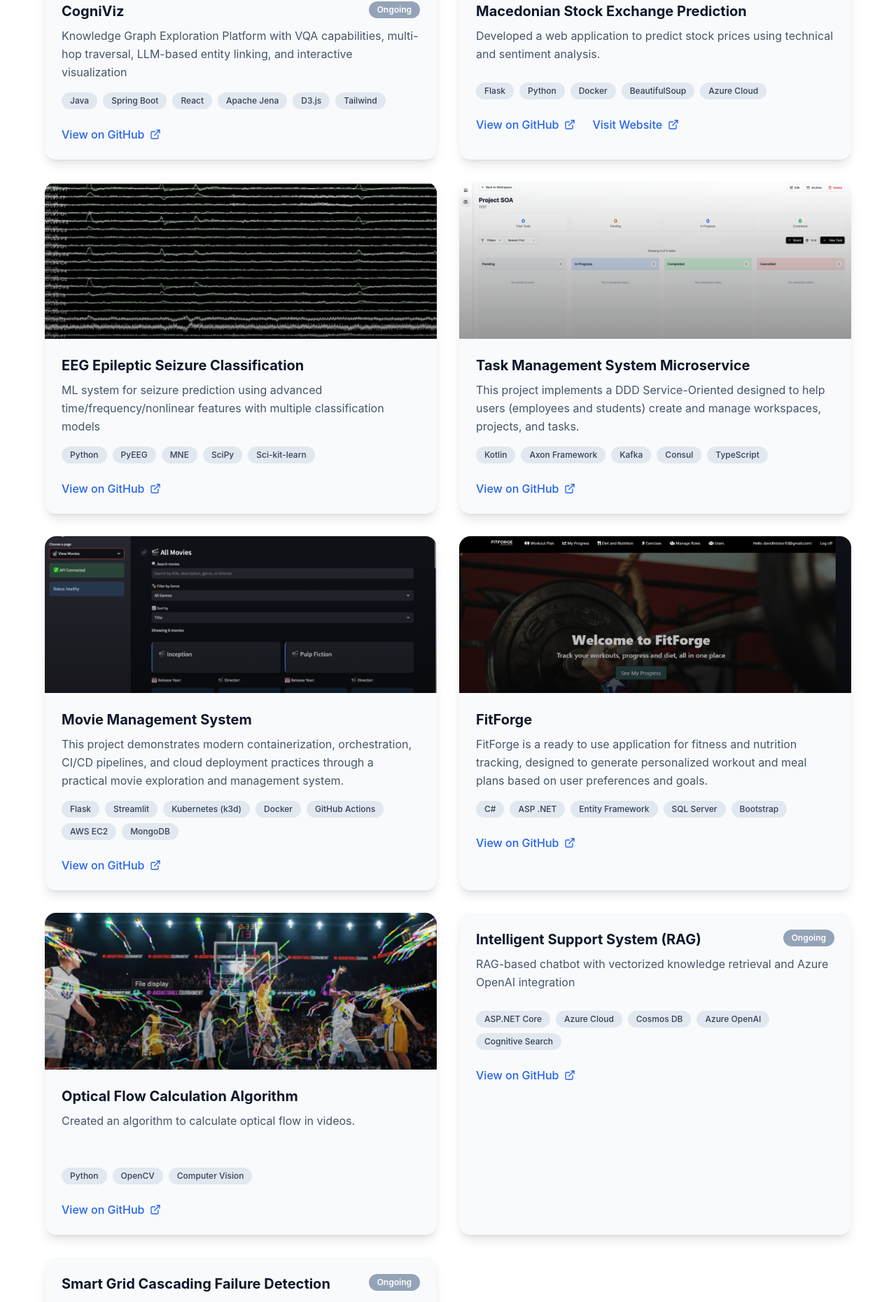
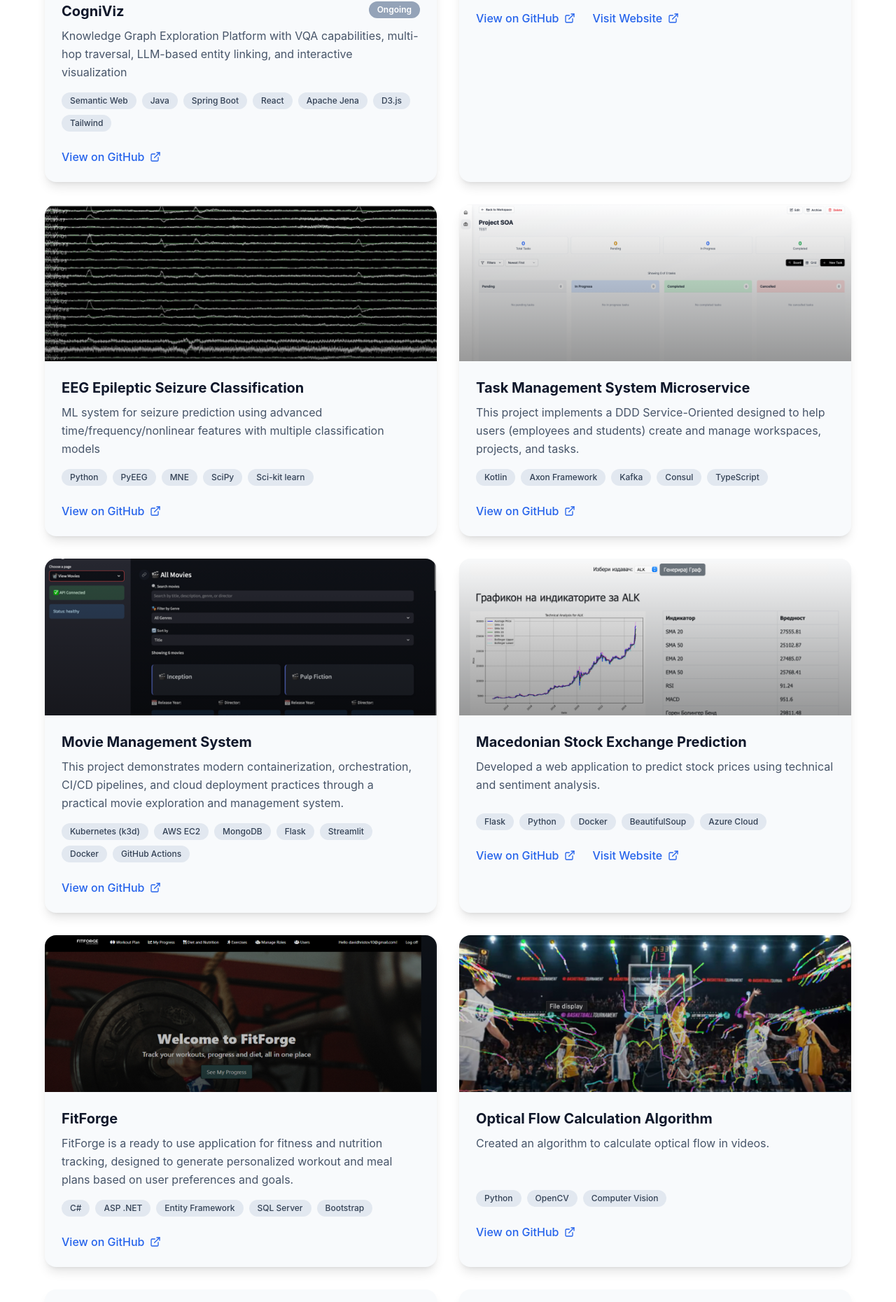
Before and after one commit to davidhristov59/davidhristov59.github.io, a React (Vite) app in the folder portfolio/: page / in a window 1280 px wide. Shown: the part 1838-3698 px from the top of the page at 70% size. Built offline with nearby package versions, Linux system fonts and the light colour scheme.

Commit message:
Modify project entries in Portfolio.jsx
Updated project details in Portfolio component, including adding a new project and modifying existing ones.

```diff
--- a/portfolio/src/Portfolio.jsx
+++ b/portfolio/src/Portfolio.jsx
@@ -48,23 +48,24 @@ const projectsData = [
         title: 'CogniViz',
         description: 'Knowledge Graph Exploration Platform with VQA capabilities, multi-hop traversal, LLM-based entity linking, and interactive visualization',
         link: 'https://github.com/davidhristov59/semantic-visualizer',
-        tags: ['Java', 'Spring Boot', 'React', 'Apache Jena', 'D3.js', 'Tailwind'],
+        tags: ['Semantic Web', 'Java', 'Spring Boot', 'React', 'Apache Jena', 'D3.js', 'Tailwind'],
         image: semanticImg,
         status: 'Ongoing'
     },
     {
-        title: 'Macedonian Stock Exchange Prediction',
-        description: 'Developed a web application to predict stock prices using technical and sentiment analysis.',
-        link: 'https://github.com/davidhristov59/Macedonian-Stock-Exchange-Prediction',
-        image: mseImg,
-        tags: ['Flask', 'Python', 'Docker', 'BeautifulSoup', 'Azure Cloud'],
-        website: 'https://msepredictions-cqb0d5b7e4cyc4ar.westeurope-01.azurewebsites.net'
+        title: 'Azure AI Assistant',
+        description: 'Azure-RAG-System is a .NET 8 web application that implements a Retrieval-Augmented Generation (RAG) architecture. It leverages Azure\'s robust AI ecosystem to provide intelligent, context-aware responses to user queries.',
+        link: 'https://github.com/davidhristov59/Azure-RAG-System',
+        // image: '/src/assets/img/rag.png',
+        tags: ['ASP.NET Core', 'Azure Cloud', 'Azure App Services', 'Cosmos DB', 'Azure OpenAI', 'Azure Cognitive Search', 'Github Actions'],
+        status: 'Ongoing',
+        website: 'https://azure-rag-platform-gudwa2bjhehme5hf.italynorth-01.azurewebsites.net'
     },
     {
         title: 'EEG Epileptic Seizure Classification',
         description: 'ML system for seizure prediction using advanced time/frequency/nonlinear features with multiple classification models',
         link: 'https://github.com/davidhristov59/eeg-epilepsy-seizure-classification',
-        tags: ['Python', 'PyEEG', 'MNE', 'SciPy', 'Sci-kit-learn'],
+        tags: ['Python', 'PyEEG', 'MNE', 'SciPy', 'Sci-kit learn'],
         image: eegImg
     },
     {
@@ -75,11 +76,19 @@ const projectsData = [
         image: taskmngmntImg
     },
     {
-        title: 'Movie Management System',
+        title: 'Movie Management System ',
         description: 'This project demonstrates modern containerization, orchestration, CI/CD pipelines, and cloud deployment practices through a practical movie exploration and management system.',
         link: 'https://github.com/davidhristov59/Movie-Management-System',
-        tags: ['Flask', 'Streamlit', 'Kubernetes (k3d)', 'Docker', 'GitHub Actions', 'AWS EC2', 'MongoDB'],
+        tags: ['Kubernetes (k3d)','AWS EC2', 'MongoDB', 'Flask', 'Streamlit', 'Docker', 'GitHub Actions'],
         image: movieImg
+    },
+    {
+        title: 'Macedonian Stock Exchange Prediction',
+        description: 'Developed a web application to predict stock prices using technical and sentiment analysis.',
+        link: 'https://github.com/davidhristov59/Macedonian-Stock-Exchange-Prediction',
+        image: mseImg,
+        tags: ['Flask', 'Python', 'Docker', 'BeautifulSoup', 'Azure Cloud'],
+        website: 'https://msepredictions-cqb0d5b7e4cyc4ar.westeurope-01.azurewebsites.net'
     },
     {
         title: 'FitForge',
@@ -96,19 +105,19 @@ const projectsData = [
         tags: ['Python', 'OpenCV', 'Computer Vision'],
     },
     {
-        title: 'Intelligent Support System (RAG)',
-        description: 'RAG-based chatbot with vectorized knowledge retrieval and Azure OpenAI integration',
-        link: 'https://github.com/davidhristov59/Intelligent-Support-Automation-System',
-        // image: '/src/assets/img/rag.png',
-        tags: ['ASP.NET Core', 'Azure Cloud', 'Cosmos DB', 'Azure OpenAI', 'Cognitive Search'],
+        title: 'Real-Time Cascading Failure Detection and Prevention System for Smart Grids',
+        description: 'An early warning system that detects cascading failures in smart grid networks using graph-based analysis, Apache Flink stream processing, and real-time simulation.',
+        link: 'https://github.com/davidhristov59/Real-Time-Cascading-Failure-Detection-System',
+        // image: '/src/assets/img/opticalflow.png',
+        tags: ['Apache Flink', 'Apache Spark', 'Apache Kafka', 'Graph Analysis', 'TimeScaleDB', 'Docker', 'FastAPI'],
         status: 'Ongoing'
     },
     {
-        title: 'Smart Grid Cascading Failure Detection',
-        description: 'Real-time streaming system predicting cascading failures 10 minutes before occurrence. Prevents grid blackouts by detecting instability patterns and predicting cascade propagation in real-time.',
-        link: '/',
+        title: 'Hybrid Privacy-Preserving RAG – Secure Edge-Cloud AI System',
+        description: 'RAG system that enables the secure use of Cloud-based LLMs without exposing sensitive data by utilizing a Split Inference architecture, the system ensures that personally identifiable information (PII) is masked locally before being sent to the cloud for processing.',
+        // link: 'https://github.com/davidhristov59/Real-Time-Cascading-Failure-Detection-System',
         // image: '/src/assets/img/opticalflow.png',
-        tags: ['Apache Flink', 'Kafka', 'Graph Analysis', 'ClickHouse/TimeScaleDB', 'Docker'],
+        tags: ['Python', 'NLP', 'LLM', 'Hybrid RAG', 'Edge Computing', 'LangChain', 'FastAPI'],
         status: 'Ongoing'
     },
 ];
```
